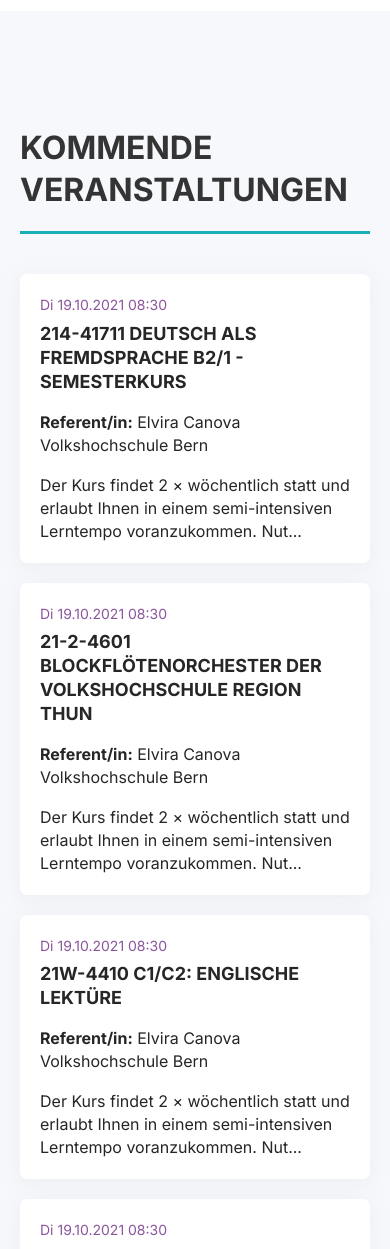
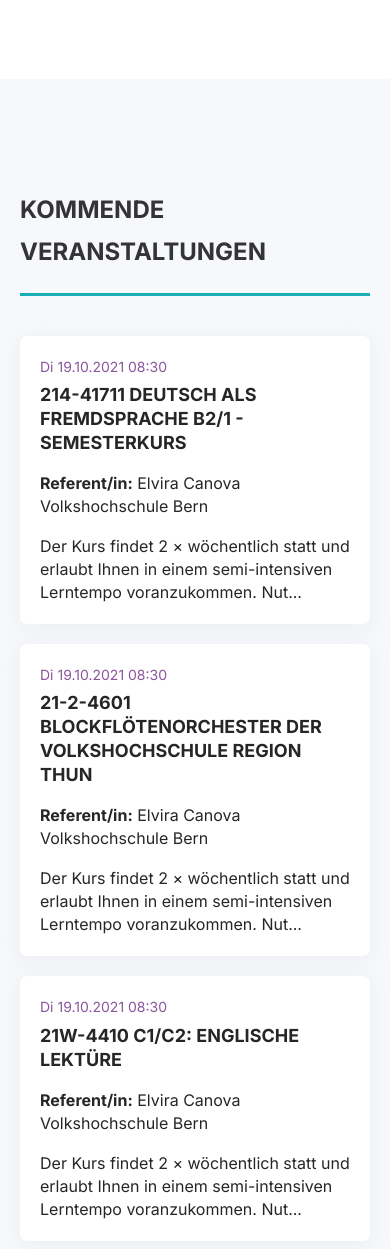
Before and after one commit to Exib1t/Sites, a PHP site: page / in a window 390 px wide. Shown: the part 2008-3257 px from the top of the page. Run offline with PHP 8.4, Linux system fonts and the light colour scheme; style sheets or scripts are compiled from the project's sources.

Commit message:
UpVHS adaptive 1.1

```diff
--- a/UpVHS/dev/src/sass/blocks/_b-contentText.scss
+++ b/UpVHS/dev/src/sass/blocks/_b-contentText.scss
@@ -58,12 +58,19 @@
 
 .l-firstScreenForm {
   width: 100%;
-  max-width: 770px;
+  max-width: 810px;
   align-self: center;
   display: flex;
   justify-content: space-between;
   align-items: center;
   margin-bottom: 85px;
+  box-sizing: border-box;
+  padding: 0px 20px;
+
+  @media only screen and (min-width: 0px) and (max-width: 810px){
+    flex-direction: column;
+    gap: 20px;
+  }
 }
 
 .b-firstScreenFormInput {
@@ -80,6 +87,10 @@
   }
   &:focus {
     outline: none;
+  }
+
+  @media only screen and (min-width: 0px) and (max-width: 810px){
+    margin-right: 0px;
   }
 }
 
@@ -99,6 +110,10 @@
   font-weight: 700;
   &:hover {
     cursor: pointer;
+  }
+
+  @media only screen and (min-width: 0px) and (max-width: 810px){
+    width: 100%;
   }
 }
 
@@ -285,19 +300,34 @@
   line-height: 42px;
   color: #343434;
   margin-bottom: 40px;
+
+  @media only screen and (min-width: 0px) and (max-width: 445px){
+    font-size: 24px;
+  }
 }
 
-.b-contentNews__left {
+.b-contentNews__block {
   width: 100%;
   max-width: 550px;
-  .b-contentNews__title {
-    padding-bottom: 20px;
-    border-bottom: 3px solid #18B0B6;
+
+  .b-articleCard__img {
+    width: 100%;
+    max-width: 515px;
   }
 
   @media only screen and (min-width: 0px) and (max-width: 1110px){
     max-width: none;
   }
+}
+
+.-purpleBorder {
+  padding-bottom: 20px;
+  border-bottom: 3px solid #964EA9;
+}
+
+.-blueBorder {
+  padding-bottom: 20px;
+  border-bottom: 3px solid #18B0B6;
 }
 
 .b-articleCard {
@@ -366,24 +396,6 @@
   }
 }
 
-.b-contentNews__right {
-  width: 100%;
-  max-width: 555px;
-  .b-contentNews__title {
-    padding-bottom: 20px;
-    border-bottom: 3px solid #964EA9;
-  }
-
-  .b-articleCard__img {
-    width: 100%;
-    max-width: 515px;
-  }
-
-  @media only screen and (min-width: 0px) and (max-width: 1110px){
-    max-width: none;
-  }
-}
-
 .b-articleCard__titleAndDate {
   display: flex;
   align-items: center;
--- a/UpVHS/dev/src/sass/blocks/_b-siteFooter.scss
+++ b/UpVHS/dev/src/sass/blocks/_b-siteFooter.scss
@@ -10,7 +10,9 @@
 
 .b-siteFooter {
   width: 100%;
-  max-width: 1170px;
+  max-width: 1210px;
+  box-sizing: border-box;
+  padding: 0px 20px;
   padding-top: 59px;
   display: flex;
   justify-content: center;
@@ -45,6 +47,12 @@
     line-height: 32px;
     color: #FFFFFF;
   }
+
+  @media only screen and (min-width: 0px) and (max-width: 740px){
+    flex-direction: column;
+    align-items: center;
+    gap: 20px;
+  }
 }
 
 .b-siteFooterColumn {
@@ -52,6 +60,10 @@
   flex-direction: column;
   &:last-child {
     margin-right: 180px;
+
+    @media only screen and (min-width: 0px) and (max-width: 740px){
+      margin-right: 0px;
+    }
   }
   a {
     color: #fff;
--- a/UpVHS/index.php
+++ b/UpVHS/index.php
@@ -37,8 +37,8 @@
     </div>
     <div class="l-contentNews">
       <div class="b-contentNews">
-        <div class="b-contentNews__left">
-          <h2 class="b-contentNews__title">Kommende Veranstaltungen</h2>
+        <div class="b-contentNews__block">
+          <h2 class="b-contentNews__title -blueBorder">Kommende Veranstaltungen</h2>
           <a href="#" class="b-articleCard">
             <span class="b-articleCard__date">Di 19.10.2021 08:30</span>
             <h3 class="b-articleCard__title">214-41711 Deutsch als Fremdsprache B2/1 - Semesterkurs</h3>
@@ -82,8 +82,8 @@
               <p class="b-articleCard__text b-text">Der Kurs findet 2 × wöchentlich statt und erlaubt Ihnen in einem semi-intensiven Lerntempo voranzukommen. Nut...</p>
           </a>
         </div>
-        <div class="b-contentNews__right">
-          <h2 class="b-contentNews__title">Mitteilungen</h2>
+        <div class="b-contentNews__block">
+          <h2 class="b-contentNews__title -purpleBorder">Mitteilungen</h2>
           <a href="#" class="b-articleCard">
               <img class="b-articleCard__img" src="assets/img/userfiles/contentNews/CoronaSieg.svg" alt="corona">
               <div class="b-articleCard__titleAndDate">
```
